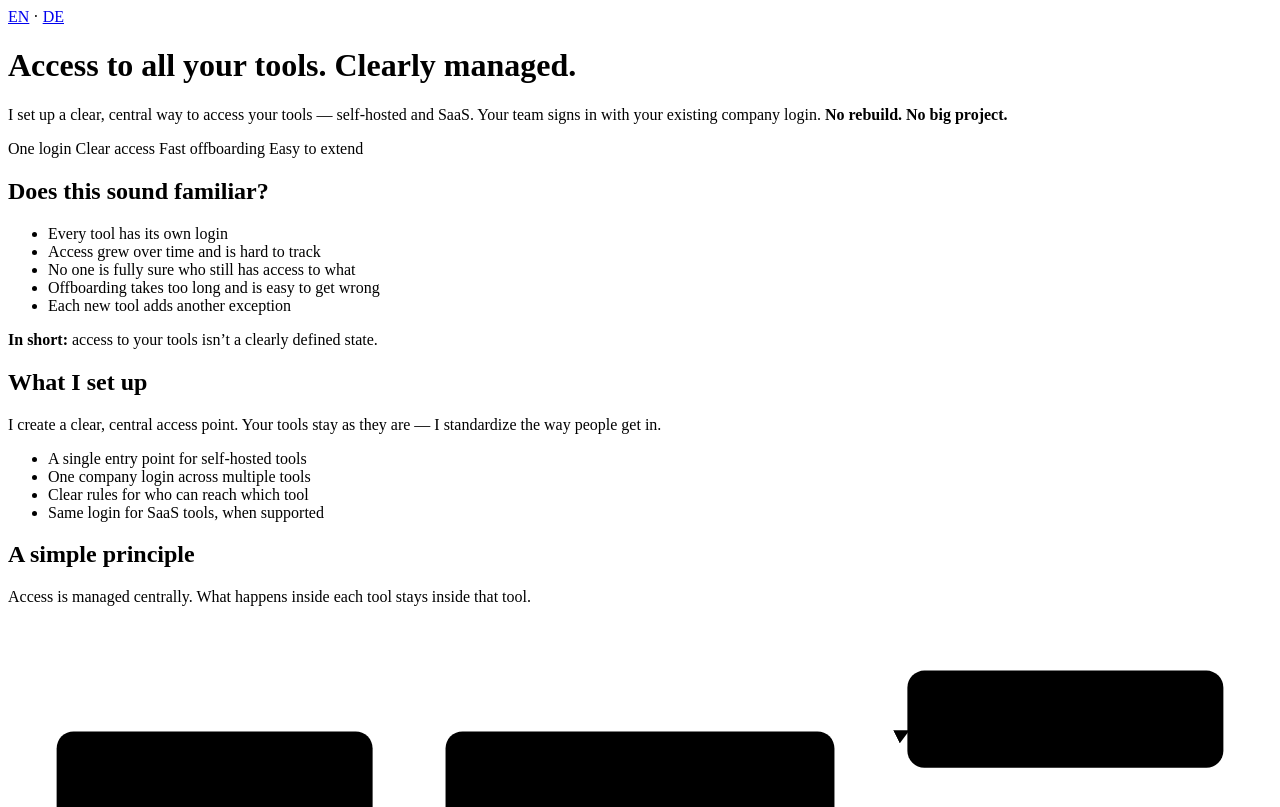
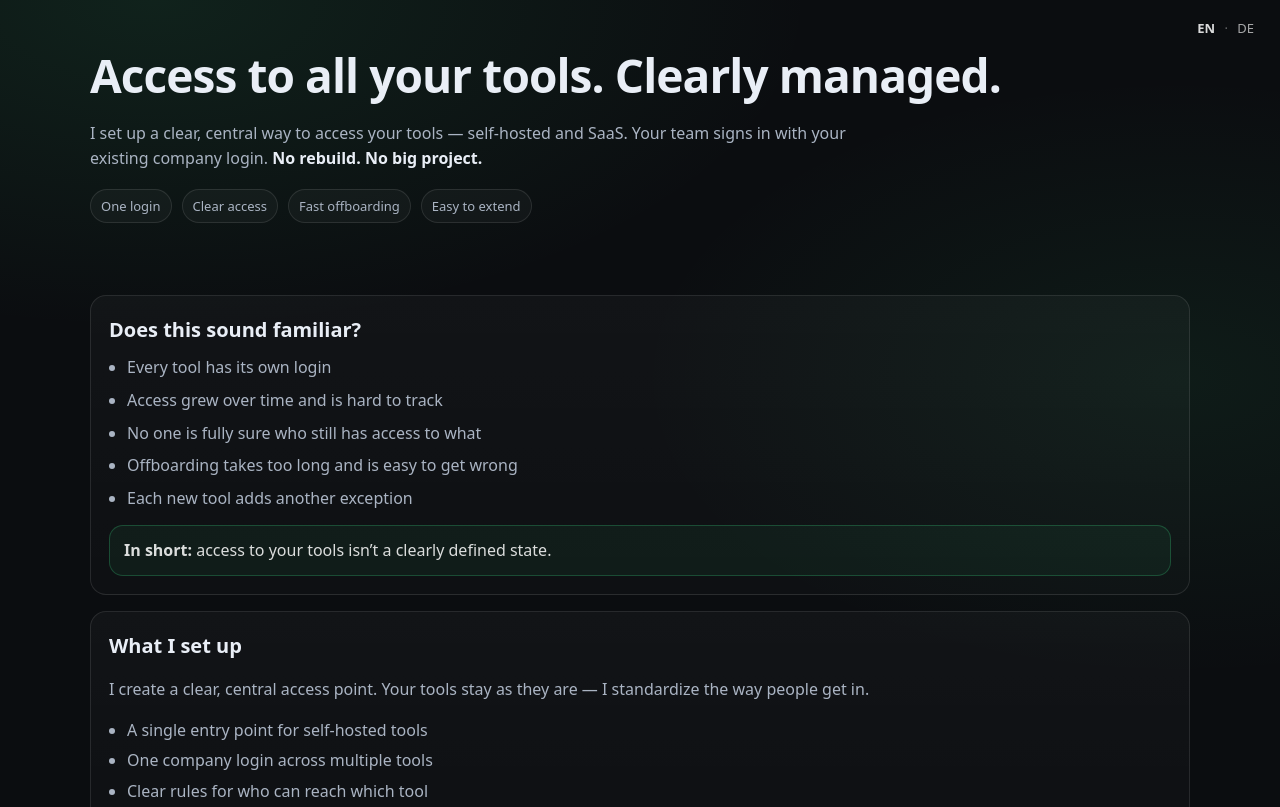
Before and after one commit to dmuiX/clear-access, a plain HTML site: page clear-access/en/index.html in a window 1280 px wide. Shown: the top 807 px of the page. Drawn offline with Linux system fonts and the light colour scheme; the site is published under a folder, as on GitHub Pages, so addresses that start at the root find nothing.

Commit message:
fix: adjust paths for local and pages

```diff
--- a/clear-access/en/index.html
+++ b/clear-access/en/index.html
@@ -5,15 +5,15 @@
   <meta charset="utf-8" />
   <meta name="viewport" content="width=device-width, initial-scale=1" />
   <title>Access to all your tools. Clearly managed.</title>
-  <link rel="stylesheet" href="/style.css" />
+  <link rel="stylesheet" href="../style.css" />
 </head>
 <body>
 
 <!-- Language Toggle -->
 <nav class="lang-toggle" aria-label="Language">
-  <a href="/en/" class="active">EN</a>
+  <a href="./" class="active">EN</a>
   <span>·</span>
-  <a href="/de/">DE</a>
+  <a href="../de/">DE</a>
 </nav>
 
 <header class="wrap hero">
```
Also changed, not shown: clear-access/de/index.html (+3 -3 lines), clear-access/index.html (+2 -2 lines).
